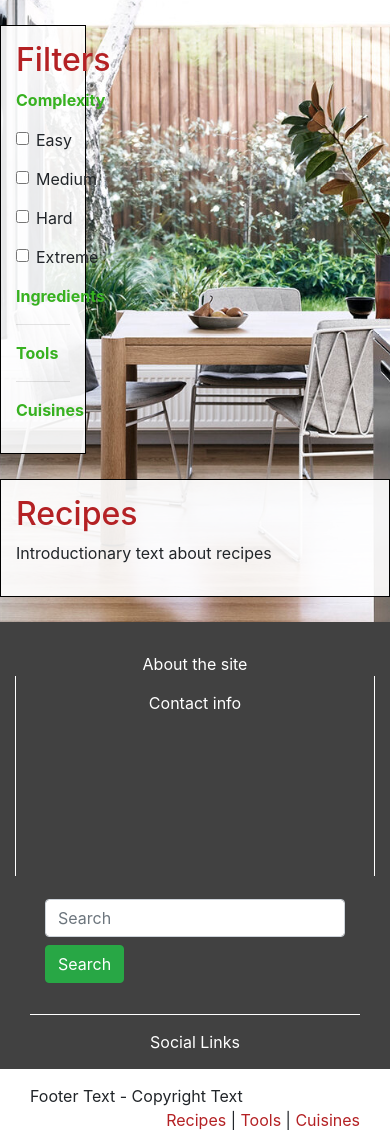
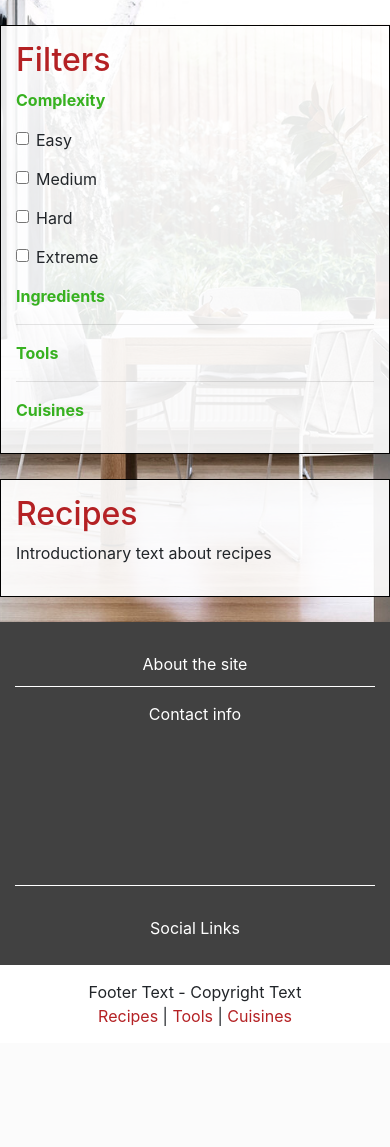
Before and after one commit to Robtych121/UltimateCooking, a Flask app: page /view_recipes_grid in a window 390 px wide. Shown: the part 121-1268 px from the top of the page. After the commit the page ends 1147 px from the top, so only its background shows below. Run offline with Flask 2, Linux system fonts and the light colour scheme; data that the repository does not hold is empty; some libraries are stand-ins or nearby versions.

Commit message:
mobile optimised pages for smaller screens

```diff
--- a/static/css/style.css
+++ b/static/css/style.css
@@ -172,9 +172,9 @@ Footer {
 
 .view_tool_picture {
     height: 500px;
-width: 500px;
-object-fit: cover;
-border: 1px solid black;
+    width: 100%;
+    object-fit: cover;
+    border: 1px solid black;
 }
 
 /* View Recipes styles */
@@ -212,3 +212,70 @@ border: 1px solid black;
     object-fit: cover;
     height: 200px;
 }
+
+
+/* Styles For mobile devices */
+@media only screen and (max-width: 991px) {
+.HomepageCounters .col-md-3 {
+    max-width: 50%;
+    flex: 50%;
+    -ms-flex: 0 0 50%;
+}
+.footer-quickfind {
+    display: none;
+}
+.filters_container {
+    margin-right: 20px;
+}
+#grid_View .card {
+    margin-right:23px;
+}
+
+}
+@media only screen and (max-width: 767px) {
+    .HomepageCounters .col-md-3 {
+        max-width: 100%;
+        flex: 100%;
+        -ms-flex: 0 0 100%;
+    }
+
+    .CounterBlock{
+        padding-top: 3%;
+    }
+
+    .filters_container {
+        margin-right: 0px;
+        max-width: 100%;
+        flex: 0 0 100%;
+        ms-flex: 0 0 100%;
+    }
+
+    #recipe_grid_View .card, #recipe_grid_View .card:nth-of-type(3n) {
+        width: 45%;
+        margin-right: 16px;
+    }
+
+    #grid_View .card,#grid_View .card:nth-of-type(3n) {
+        margin-right: 12px;
+        width:46%;
+    }
+    #DarkFooter .col-md-4:nth-last-of-type(2) {
+        border-right: none;
+        border-left: none;
+        border-top: 1px solid white;
+        border-bottom: 1px solid white;
+        margin-top:10px;
+    }
+    #DarkFooter .footer-sociallinks {
+        padding-bottom: 10px;
+    }
+
+    footer {
+        text-align: center;
+    }
+
+    footer .text-right {
+        text-align: center !important;
+    }
+
+}
--- a/templates/cuisine_manage.html
+++ b/templates/cuisine_manage.html
@@ -9,7 +9,7 @@
         </div>
     </div>
     <div class="row">
-        <div class="col-12">
+        <div class="col-12 table-responsive">
             <p><a href="{{ url_for('add_cuisine')}}"><button type="button" class="btn btn-success">Add Cuisine</button></a></p>
             <table class="table table-bordered table-striped">
                 <thead>
--- a/templates/ingredient_manage.html
+++ b/templates/ingredient_manage.html
@@ -9,7 +9,7 @@
         </div>
     </div>
     <div class="row">
-        <div class="col-12">
+        <div class="col-12 table-responsive">
             <p><a href="{{ url_for('add_ingredient')}}"><button type="button" class="btn btn-success">Add Ingredient</button></a></p>
             <table class="table table-bordered table-striped">
                 <thead>
--- a/templates/recipe_manage.html
+++ b/templates/recipe_manage.html
@@ -9,7 +9,7 @@
         </div>
     </div>
     <div class="row">
-        <div class="col-12">
+        <div class="col-12 table-responsive">
             <p><a href="{{ url_for('add_recipe')}}"><button type="button" class="btn btn-success">Add Recipe</button></a></p>
             <table class="table table-bordered table-striped">
                 <thead>
--- a/templates/recipe_view.html
+++ b/templates/recipe_view.html
@@ -2,10 +2,10 @@
 <div class="row FadedBlockBackground">
     <div class="col-12">
         <div class="row">
-            <div class="col-md-6">
+            <div class="col-lg-6">
                 <img src="/{{imagePath}}/{{ recipe.picture }}" alt="{{ recipe.name}}" class="view_tool_picture">
             </div>
-            <div class="col-md-6 recipe_details">
+            <div class="col-lg-6 recipe_details">
                 <h3>{{recipe.name}}</h3>
                 <p>{{recipe.description}}</p>
                 <hr>
--- a/templates/tool_manage.html
+++ b/templates/tool_manage.html
@@ -9,7 +9,7 @@
         </div>
     </div>
     <div class="row">
-        <div class="col-12">
+        <div class="col-12 table-responsive">
             <p><a href="{{ url_for('add_tool')}}"><button type="button" class="btn btn-success">Add Tool</button></a></p>
             <table class="table table-bordered table-striped">
                 <thead>
```
